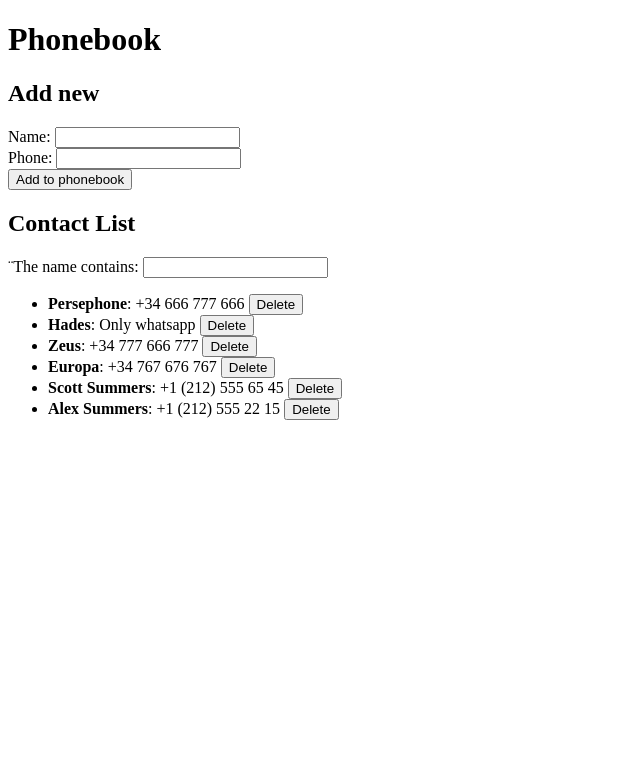
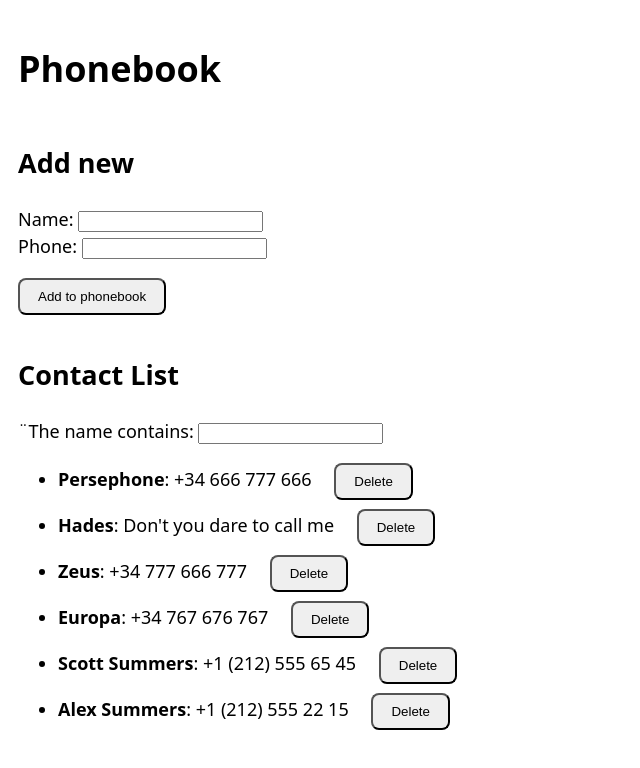
Before and after one commit to ivanuria/fullstack-part-2, a React (Vite) app in the folder phonebook/: page / in a window 1280 px wide. Shown: the top 768 px of the page, without its empty margins (0-640 px from the left). Built offline with nearby package versions, Linux system fonts and the light colour scheme; data requests are answered from the project's data file.

Commit message:
Exsercises 2.18 and 2.20

```diff
--- a/phonebook/db.json
+++ b/phonebook/db.json
@@ -7,7 +7,7 @@
     },
     {
       "name": "Hades",
-      "phone": "Only whatsapp",
+      "phone": "Don't you dare to call me",
       "id": "5368"
     },
     {
--- a/phonebook/src/App.jsx
+++ b/phonebook/src/App.jsx
@@ -2,9 +2,28 @@ import { useState, useEffect } from 'react'
 import contactService from "./services/contacts"
 import AddPhone from './components/AddPhone'
 import ContactList from './components/ContactList'
+import Notification from './components/Notification'
+// Helpers
+import messageTypes from './helpers/messageTypes'
+// CSS
+import "./styles/index.css"
 
 const App = () => {
   const [contacts, setContacts] = useState([])
+  const [notification, setNotification] = useState({
+    message: null,
+    type: null
+  })
+
+  const addNotification = (message, type) => {
+    setNotification({message, type})
+    setTimeout(() => {
+      setNotification({
+        message: null,
+        type: null
+      })
+    }, 5000)
+  }
 
   useEffect(() => {
     contactService
@@ -15,16 +34,37 @@ const App = () => {
   const addToPhoneBook = (contact) => {
     contactService
       .add(contact)
-      .then(savedContact => setContacts(contacts.concat(savedContact)))
+      .then(savedContact => {
+        setContacts(contacts.concat(savedContact))
+        addNotification(
+          `Added ${contact.name} to phonebook`,
+          messageTypes.INFORMATION
+        )
+      })
   }
 
   const removeContact = (id) => {
     const index = contacts.findIndex(c => c.id === id)
     console.log("REQUESTED remove Contact", id, "with index", index, "which existence is", contacts[index] !== undefined)
     if (contacts[index] && window.confirm(`Do you really want to delete "${contacts[index].name}"`)) {
+      let name = contacts[index].name
       contactService
         .remove(id)
-        .then(setContacts(contacts.filter(c => c.id !== id)))
+        .then(response => {
+          addNotification(
+            `Removed ${name} from phonebook`,
+            messageTypes.INFORMATION
+          )
+        })
+        .catch(error => {
+          addNotification(
+            `Contact ${name} has already been removed from server`,
+            messageTypes.ERROR
+          )
+        })
+        .finally(() => {
+          setContacts(contacts.filter(c => c.id !== id))
+        })
     }
   }
 
@@ -33,13 +73,27 @@ const App = () => {
     if (window.confirm(`${newData.name} is already added to Phonebook. Do you want to update the phone?`)) {
       contactService
         .update(id, newData)
-        .then(setContacts(contacts.map(c => c.id !== id ? c : newData)))
+        .then(response => {
+          setContacts(contacts.map(c => c.id !== id ? c : newData))
+          addNotification(
+            `Updated ${newData.name} with new phone ${newData.phone}`,
+            messageTypes.INFORMATION
+          )
+        })
+        .catch(error => {
+          setContacts(contacts.filter(c => c.id !== id))
+          addNotification(
+            `Contact ${newData.name} has already been removed from server`,
+            messageTypes.ERROR
+          )
+        })
     }
   }
 
   return (
     <div>
       <h1>Phonebook</h1>
+      <Notification message={notification.message} type={notification.type} />
       <h2>Add new</h2>
       <AddPhone setter={addToPhoneBook} contacts={contacts} updater={ updateContact }/>
       <h2>Contact List</h2>
--- a/phonebook/src/components/AddPhone.jsx
+++ b/phonebook/src/components/AddPhone.jsx
@@ -15,6 +15,7 @@ const AddPhone = ({ setter, updater, contacts }) => {
 
     const addPhone = (event) => {
         event.preventDefault()
+        if (name !== "") {
             const id = checkDuplicatedName();
             if (id !== undefined) {
                 updater(id, {name, phone, id })
@@ -23,6 +24,7 @@ const AddPhone = ({ setter, updater, contacts }) => {
             }
             setName("")
             setPhone("")
+        }
     }
 
     return (
--- /dev/null
+++ b/phonebook/src/components/Notification.jsx
@@ -0,0 +1,13 @@
+import { useRef } from "react"
+const Notification = ({ message, type }) => {
+    const lastMessage = useRef("")
+    if (message === null || message === "") {
+        return <div className={`notification -closed`}>{lastMessage.current}</div>
+    }
+    lastMessage.current = message
+    return (
+        <div className={`notification -open ${type}`}>{message}</div>
+    )
+}
+
+export default Notification
--- /dev/null
+++ b/phonebook/src/helpers/messageTypes.js
@@ -0,0 +1,6 @@
+const messageTypes = Object.freeze({
+    ERROR: "error",
+    INFORMATION: "information"
+})
+
+export default messageTypes
--- /dev/null
+++ b/phonebook/src/styles/index.css
@@ -0,0 +1,54 @@
+:root {
+    font-family: system-ui, -apple-system, BlinkMacSystemFont, 'Segoe UI', Roboto, Oxygen, Ubuntu, Cantarell, 'Open Sans', 'Helvetica Neue', sans-serif;
+    font-size: 18px;
+    line-height: 1.5;
+}
+body {
+    margin: 0px;
+    padding: 1rem;
+}
+button {
+    margin-block: 1rem;
+    padding: .5rem 1rem;
+    cursor: pointer;
+    border-radius: 8px;
+    border: 1ps solid black;
+}
+button:is(:hover, :focus-within) {
+    background-color: darkgrey;
+}
+li {
+    margin-block: .5rem
+}
+li > button {
+    margin-block: 0px;
+    margin-left: 1rem;
+}
+.notification {
+    padding: 1rem;
+    margin-block: 1rem;
+    border: 2px solid currentcolor;
+    background-color: lightgrey;
+    font-size: 22px;
+    font-weight: bold;
+    height: auto;
+    max-height: 30vh;
+    transition: max-height .3s linear, padding .3s linear, margin .3s linear, color .3s linear, background-color .3s linear, border .3s linear;
+    border-radius: 8px;
+}
+.notification.-closed {
+    overflow: hidden;
+    background-color: transparent;
+    color: transparent;
+    margin-block: 0px;
+    padding: 0px;
+    border: 0px solid currentcolor;
+    max-height: 0vh;
+    transition: max-height .5s -.2s linear, padding .3s linear, margin .5s -.2s linear, color .3s linear, background-color .3s linear, border .3s linear;
+}
+.error {
+    color: red;
+}
+.information {
+    color: green;
+}
```
Lines whose indentation alone changed are shown as unchanged.
